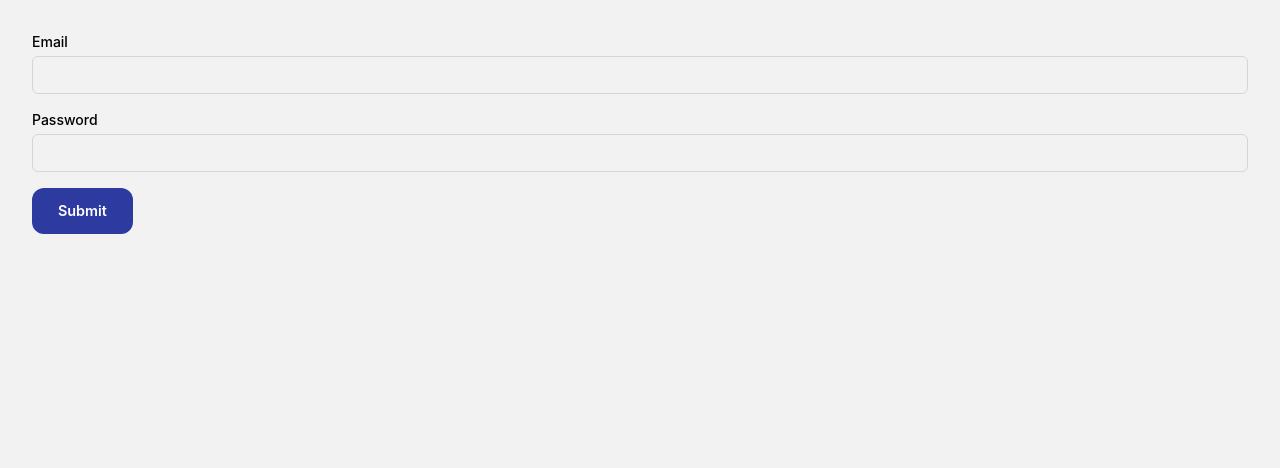
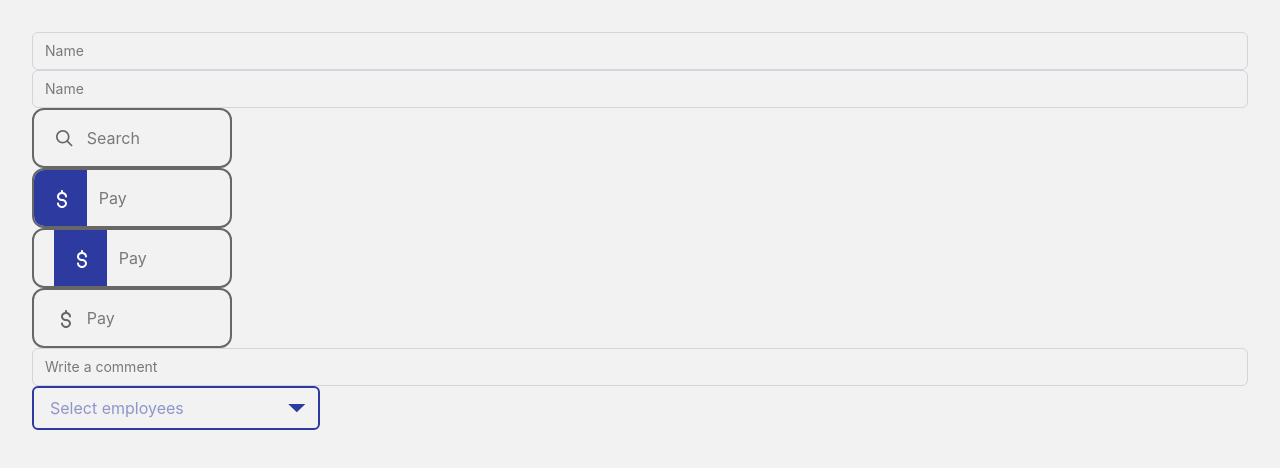
Before and after one commit to anaslqleibo/VS-Capstone-Project-T313, a React (Vite) app: page / in a window 1280 px wide. Shown: the top 468 px of the page. Built offline with nearby package versions, Linux system fonts and the light colour scheme.

Commit message:
Added initial stage of dropdown component

```diff
--- a/src/App.jsx
+++ b/src/App.jsx
@@ -14,7 +14,7 @@ function App() {
     <>
       {/* <LoginPage /> */}
 
-        <FormDemo/>
+        <InputDemo/>
     </>
   )
 }
--- a/src/assets/icons/Icons.jsx
+++ b/src/assets/icons/Icons.jsx
@@ -189,6 +189,14 @@ const icons = {
   "checkmark":{
     path:<path fill-rule="evenodd" clip-rule="evenodd" d="M21.1403 5.20693C21.2445 5.287 21.3319 5.38682 21.3975 5.50068C21.463 5.61454 21.5056 5.74021 21.5226 5.87051C21.5395 6.0008 21.5307 6.13318 21.4965 6.26005C21.4623 6.38693 21.4035 6.50582 21.3233 6.60993L11.3233 19.6099C11.2365 19.7227 11.1267 19.8156 11.0012 19.8826C10.8756 19.9495 10.7372 19.9889 10.5952 19.9981C10.4533 20.0072 10.311 19.986 10.1778 19.9358C10.0447 19.8856 9.92384 19.8076 9.82328 19.7069L4.82328 14.7069C4.64113 14.5183 4.54033 14.2657 4.54261 14.0035C4.54489 13.7413 4.65006 13.4905 4.83547 13.3051C5.02087 13.1197 5.27169 13.0145 5.53388 13.0123C5.79608 13.01 6.04868 13.1108 6.23728 13.2929L10.4323 17.4879L19.7373 5.38993C19.8174 5.28574 19.9172 5.19835 20.031 5.13276C20.1449 5.06717 20.2706 5.02466 20.4009 5.00767C20.5312 4.99067 20.6635 4.99952 20.7904 5.03371C20.9173 5.06791 21.0362 5.12677 21.1403 5.20693Z" fill="currentColor"/>,
     viewBox: "0 0 25 25"
+  },
+  "chevron":{
+    path:<path d="M8 7.5L15.7942 0H0.205771L8 7.5Z" fill="currentColor" />,
+    viewBox: "0 0 16 8"
+  },
+  "x":{
+    path:<path d="m16.192 6.344-4.243 4.242-4.242-4.242-1.414 1.414L10.535 12l-4.242 4.242 1.414 1.414 4.242-4.242 4.243 4.242 1.414-1.414L13.364 12l4.242-4.242z"/>,
+    viewBox: "0 0 24 24"
   }
 };
 
--- /dev/null
+++ b/src/components/Dropdown.jsx
@@ -0,0 +1,122 @@
+import { useState, useRef, useEffect } from 'react';
+import Icon from '../assets/icons/Icons';
+
+const Dropdown = ({
+  items = [],
+  multiple = false,
+  showCheckbox,
+  placeholder = 'Select an option',
+  maxVisibleItems = 3,
+}) => {
+  const [isOpen, setIsOpen] = useState(false);
+  const [search, setSearch] = useState('');
+  const [selected, setSelected] = useState([]);
+  const containerRef = useRef(null);
+  const itemHeight = 40; // px per item
+  const maxHeight = maxVisibleItems * itemHeight;
+
+  const filteredItems = items.filter(item =>
+    item.toLowerCase().includes(search.toLowerCase())
+  );
+
+  const toggleDropdown = () => setIsOpen(!isOpen);
+
+  const handleSelect = (item) => {
+    if (multiple) {
+      if (selected.includes(item)) {
+        setSelected(selected.filter(i => i !== item));
+      } else {
+        setSelected([...selected, item]);
+      }
+    } else {
+      setSelected([item]);
+      setIsOpen(false);
+    }
+  };
+
+  const handleRemove = (item) => {
+    setSelected(selected.filter(i => i !== item));
+  };
+
+  const handleKeyDown = (e) => {
+    if (e.key === 'Backspace' && search === '' && selected.length > 0) {
+      setSelected(selected.slice(0, -1));
+    }
+  };
+
+  useEffect(() => {
+    const handleClickOutside = (event) => {
+      if (containerRef.current && !containerRef.current.contains(event.target)) {
+        setIsOpen(false);
+      }
+    };
+    document.addEventListener('mousedown', handleClickOutside);
+    return () => document.removeEventListener('mousedown', handleClickOutside);
+  }, []);
+
+  return (
+    <div className="relative w-72" ref={containerRef}>
+      <div className="border-2 border-[color:var(--primary-color)] rounded-md px-3 py-2 flex items-center justify-between cursor-pointer text-[color:var(--primary-color)]" onClick={toggleDropdown}>
+        <div className="flex flex-wrap items-center gap-1 flex-1 min-w-0">
+          {/* {selected.length === 0 && <span className="text-gray-500">{placeholder}</span>} */}
+
+          {(!multiple && selected.length>0) ? <span className="text-[color:var(--primary-color)]">{selected.at(0)}</span> : selected.map((item, index) => (
+            <span
+              key={index}
+              className="flex items-center gap-1 bg-gray-100 border border-[color:var(--primary-color)] text-[color:var(--primary-color)] px-2 py-1 rounded whitespace-nowrap"
+            >
+              {item}
+              <Icon id="x" className="cursor-pointer" onClick={(e) => {
+                e.stopPropagation();
+                e.preventDefault();
+                handleRemove(item)}} />
+            </span>
+          ))}
+
+
+
+          <input
+            type="text"
+            value={search}
+            onChange={(e) => {
+                setSearch(e.target.value)
+                if (filteredItems.length>0) setIsOpen(true);
+            }}
+            onKeyDown={handleKeyDown}
+            className="outline-none min-w-[20px] grow px-1"
+            placeholder={selected.length === 0 ? placeholder : ''}
+          />
+        </div>
+
+        {isOpen ? <Icon id="chevron" width="1em" height="0.5em" className='rotate-180 transition-transform'/> : <Icon id="chevron" width="1em" height="0.5em" className='transition-transform'/>}
+      </div>
+
+      {isOpen && (
+        <div className="absolute z-10 mt-1 w-full bg-white border border-gray-300 shadow-md rounded-md max-h-60 overflow-y-auto" style={{ maxHeight: `${maxHeight}px` }}>
+          {filteredItems.length > 0 ? (
+            filteredItems.map((item, index) => (
+              <div
+                key={index}
+                className={`flex items-center justify-between px-3 py-2 cursor-pointer ${!showCheckbox&&selected.includes(item) ? "bg-gray-200": "hover:bg-gray-100"} `}
+                onClick={(e) => {
+                    setSearch("");
+                    handleSelect(item);
+                }}
+              >
+                <span>{item}</span>
+                {multiple && showCheckbox && (
+                  <input type="checkbox" checked={selected.includes(item)} readOnly />
+                  // TODO: Replace with custom Checkbox
+                )}
+              </div>
+            ))
+          ) : (
+            <div className="px-3 py-2 text-gray-500">No results found</div>
+          )}
+        </div>
+      )}
+    </div>
+  );
+};
+
+export default Dropdown;
--- a/src/components/Form.jsx
+++ b/src/components/Form.jsx
@@ -1,22 +1,31 @@
 import { useState, cloneElement } from "react";
-import { validateInput } from "./Input";
+import { validateInput } from "./utils/validateInput";
 
 function Form({ children, onSubmit, scrollToError = true }) {
   const [errors, setErrors] = useState({});
-  const [externalTrigger, setExternalTrigger] = useState(false);
+  const [externalTrigger, setExternalTrigger] = useState(0);
   const childArray = Array.isArray(children) ? children : [children];
 
   // Validate one child, returns error string or null
   const validateChild = (child) => {
+    let errorMsg = "";
+
     if (typeof child.props.customValidate === "function") {
-      return child.props.customValidate(child.props.value ?? "") || null;
+      errorMsg+= child.props.customValidate(child.props.value ?? "") || "";
     }
-    return validateInput(child.props) || null;
+
+    if (typeof child.props.validate === "function") {
+      errorMsg += child.props.validate(child.props.value) || "";
+    } else{
+      errorMsg += validateInput(child.props) || "";
+    }
+
+    return errorMsg===""?null:errorMsg;
   };
 
   const handleSubmit = (e) => {
     e.preventDefault();
-    setExternalTrigger(true); // Tell Inputs to validate now
+    setExternalTrigger(prev => prev + 1);
 
     // Validate all children with validate function
     const newErrors = {};
@@ -29,7 +38,7 @@ function Form({ children, onSubmit, scrollToError = true }) {
 
     if (Object.keys(newErrors).length === 0) {
       // No errors - submit allowed
-      setExternalTrigger(false); // reset trigger after submit
+      setExternalTrigger(0); // reset trigger after submit
       onSubmit?.();
     } else if (scrollToError) {
       // Scroll to first error input
@@ -49,8 +58,6 @@ function Form({ children, onSubmit, scrollToError = true }) {
     return cloneElement(child, {
       key: index,
       error,
-      showErrors: true,
-      externalTrigger,
       "data-error-index": error ? index : undefined,
       externalTrigger: externalTrigger
     });
--- a/src/components/Input.jsx
+++ b/src/components/Input.jsx
@@ -1,6 +1,7 @@
 import './Input.css';
 import { useRef, useState, useEffect } from "react";
 import Icon from '../assets/icons/Icons';
+import { validateInput } from './utils/validateInput';
 
 export function InputIcon({ type = "search", placeholder, size = "base", icon = "?", validate, showErrors, error, ...props }) {
   const [isFocused, setIsFocused] = useState(false);
@@ -48,35 +49,7 @@ export function InputIcon({ type = "search", placeholder, size = "base", icon =
   );
 }
 
-export function validateInput({
-  value,
-  required,
-  minLength,
-  maxLength,
-  pattern,
-  type,
-  customValidate,
-}) {
-  if (required && !value) {
-    return "This field is required.";
-  }
-  if (minLength && value.length < minLength) {
-    return `Minimum length is ${minLength} characters.`;
-  }
-  if (maxLength && value.length > maxLength) {
-    return `Maximum length is ${maxLength} characters.`;
-  }
-  if (pattern && !new RegExp(pattern).test(value)) {
-    return "Invalid format.";
-  }
-  if (type === "email" && value && !/^[^\s@]+@[^\s@]+\.[^\s@]+$/.test(value)) {
-    return "Please enter a valid email address.";
-  }
-  if (typeof customValidate === "function") {
-    return customValidate(value) || null;
-  }
-  return null;
-}
+
 
 function Input({
   id,
@@ -92,8 +65,8 @@ function Input({
   maxLength,
   pattern,
   customValidate,   // additional custom validation by passing a function
-  validateMode = "onBlur",
-  externalTrigger = false,  // checks onSubmit trigger
+  validateMode = "onSubmit",
+  externalTrigger,  // checks onSubmit trigger
   ...props
 }) {
   const [error, setError] = useState("");
@@ -123,10 +96,11 @@ function Input({
 
   // Run validation on external trigger (e.g. submit)
   useEffect(() => {
-    if (validateMode === "onSubmit" && externalTrigger) {
+    if (externalTrigger>0){
       setTouched(true);
       runValidation();
     }
+
   }, [externalTrigger]);
 
   return (
@@ -159,7 +133,9 @@ function Input({
         `}
         {...props}
       />
-      {error && touched && <p className="text-left text-xs text-red-500">{error}</p>}
+      {error && touched  && (
+        <p className="text-left text-xs text-red-500">{error}</p>
+      )}
     </div>
   );
 }
--- /dev/null
+++ b/src/components/utils/validateInput.jsx
@@ -0,0 +1,32 @@
+export function validateInput({
+  value,
+  required,
+  minLength,
+  maxLength,
+  pattern,
+  type,
+  customValidate,
+}) {
+  if (required && !value) {
+    return "This field is required.";
+  }
+  if (minLength && value.length < minLength) {
+    return `Minimum length is ${minLength} characters.`;
+  }
+  if (maxLength && value.length > maxLength) {
+    return `Maximum length is ${maxLength} characters.`;
+  }
+  if (pattern && !new RegExp(pattern).test(value)) {
+    return "Invalid format.";
+  }
+  if (type === "email" && (value || required)) {
+    if (!value) return "This field is required.";
+    if (!/^[^\s@]+@[^\s@]+\.[^\s@]+$/.test(value)) {
+      return "Please enter a valid email address.";
+    }
+  }
+  if (typeof customValidate === "function") {
+    return customValidate(value) || null;
+  }
+  return null;
+}
--- a/src/demo/FormDemo.jsx
+++ b/src/demo/FormDemo.jsx
@@ -7,17 +7,12 @@ function FormDemo() {
   const [email, setEmail] = useState("");
   const [password, setPassword] = useState("");
 
-
-  const [isSubmitting, setIsSubmitting] = useState(false);
-
   const handleSubmit = (e) => {
-    setIsSubmitting(true);
-    e.preventDefault();
     alert(`Email: ${email}\nPassword: ${password}`);
   };
 
   return (
-    <Form onSubmit={() => alert("Submitted!")}>
+    <Form onSubmit={handleSubmit}>
       <Input
         name="email"
         label="Email"
@@ -25,11 +20,7 @@ function FormDemo() {
         value={email}
         onChange={(e) => setEmail(e.target.value)}
         validateMode="onSubmit"
-        validate={(val) => {
-          if (!val) return "Required";
-          if (!/^[^\s@]+@[^\s@]+\.[^\s@]+$/.test(val)) return "Invalid email";
-          return null;
-        }}
+        required
       />
          <Input
         type="password"
@@ -45,7 +36,7 @@ function FormDemo() {
             ? "Password must contain at least one uppercase letter."
             : ""
         }
-        validateMode='onChange'
+        validateMode='onBlur'
       />
 
       <Button type='cta' htmlType='submit' fontSize="0.9em">Submit</Button>
--- a/src/demo/InputDemo.jsx
+++ b/src/demo/InputDemo.jsx
@@ -1,23 +1,27 @@
-import Icon from '../assets/icons/Icons';
 import Input from '../components/Input';
-import Button from '../components/Button';
+import { InputIcon } from '../components/Input';
+import Dropdown from '../components/Dropdown';
 
 function InputDemo() {
-function validateLength(str) {
-  return str.length >= 5; // Example: input must be at least 5 characters
-}
     return (
         <div>
             <form>
 
                 <Input placeholder="Name"/>
                 <Input placeholder="Name" required/>
-                <Input placeholder="Search" type="search"/>
-                <Input placeholder="Pay" type="icon left filled" icon="$"/>
-                <Input placeholder="Pay" type="icon right filled" icon="$"/>
-                <Input placeholder="Pay" type="icon right" icon="$"/>
+                <InputIcon placeholder="Search" type="search"/>
+                <InputIcon placeholder="Pay" type="icon left filled" icon="$"/>
+                <InputIcon placeholder="Pay" type="icon right filled" icon="$"/>
+                <InputIcon placeholder="Pay" type="icon right" icon="$"/>
                 <Input placeholder="Write a comment" type="textarea"/>
-                <input type="submit"/>
+
+                <Dropdown
+                  items={['John', 'Kevin', 'Jane', "Tommy", "Sonny", "Smith", "Naomi", "Evan"]}
+                  multiple={true}
+                  showCheckbox={true}
+                  placeholder="Select employees"
+                />
+
             </form>
 
 
```
